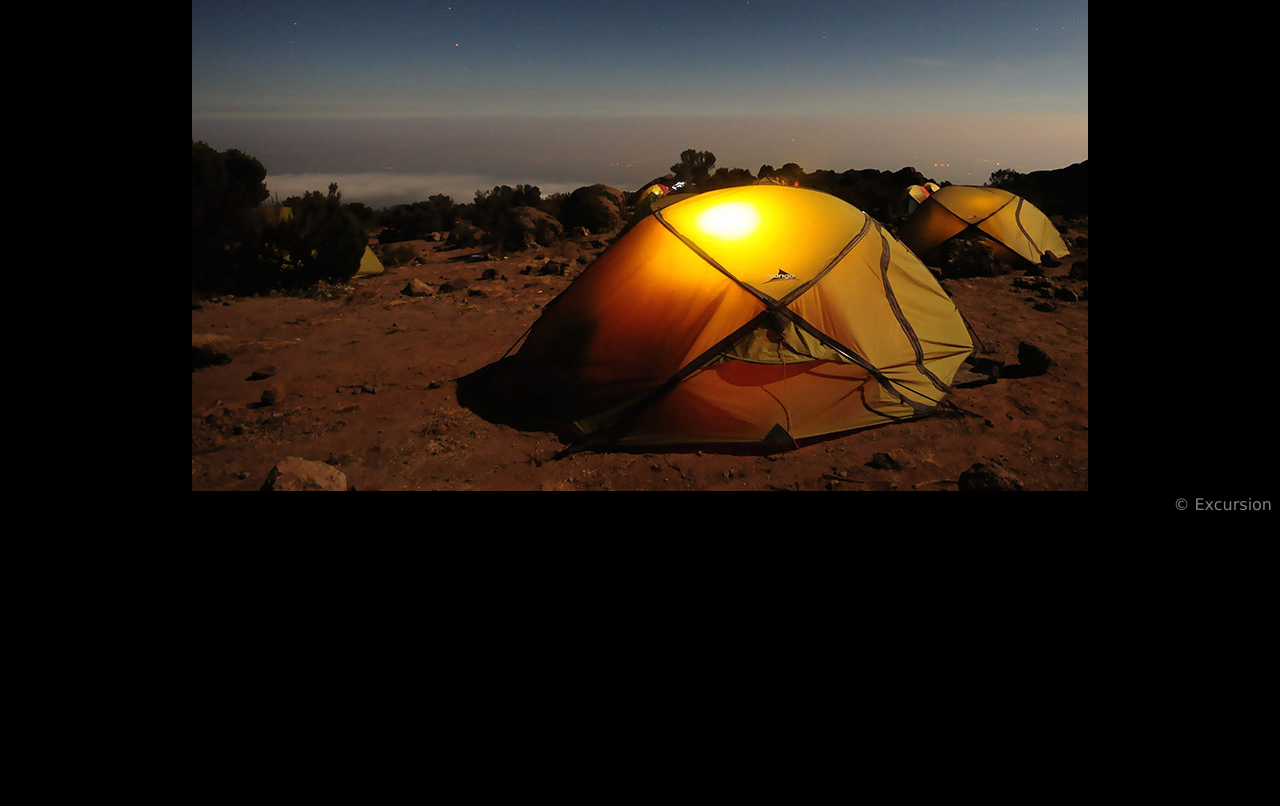
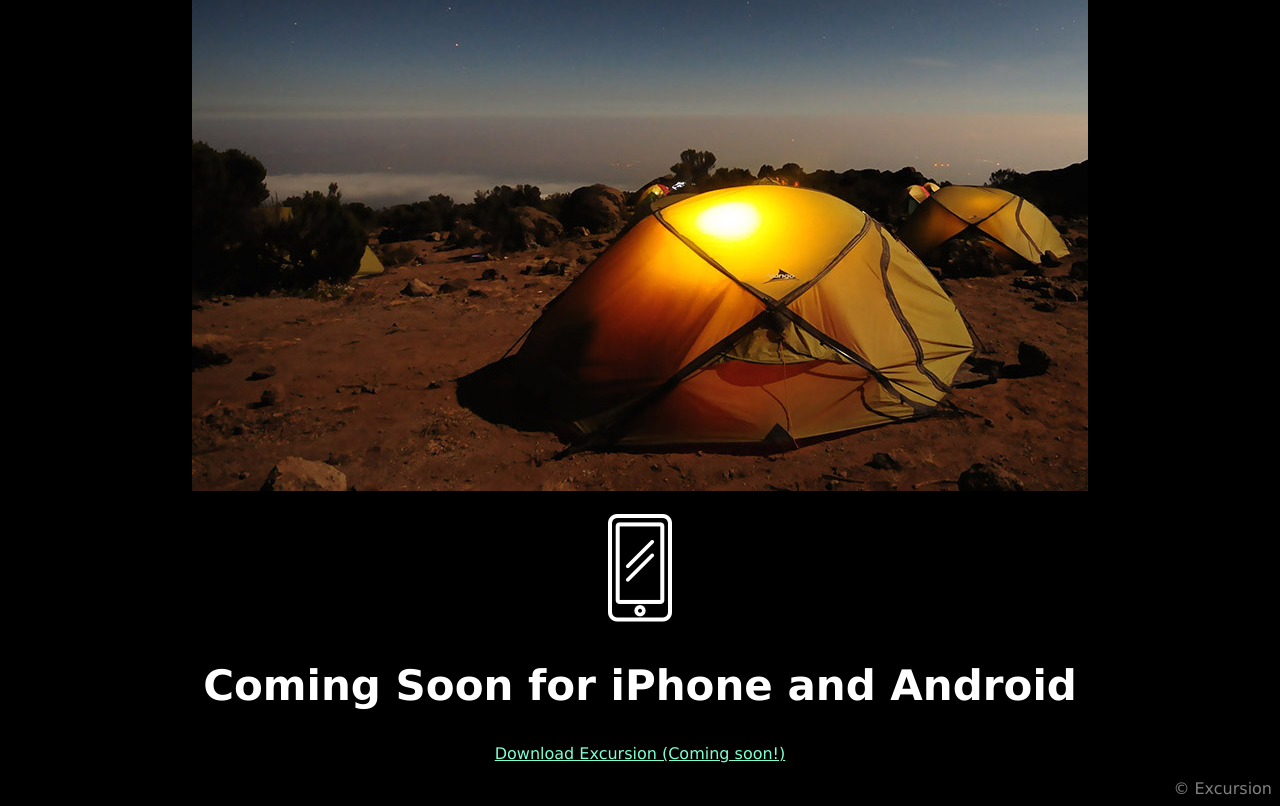
Before and after one commit to cmhatchell/excursion, a plain HTML site: page index.html in a window 1280 px wide. Shown: the part 504-1310 px from the top of the page. Before the commit the page ends 1026 px from the top, so only its background shows below. Drawn offline with Linux system fonts and the light colour scheme.

Commit message:
add second link and section 3

```diff
--- a/index.html
+++ b/index.html
@@ -22,6 +22,13 @@
       <h2>Your personal travel guide</h2>
       <p>Excursion remembers places you like, and recommends new points of interest around you.</p>
       <img src="resources/images/camp.jpg" alt="A picture of a camp">
+      <br><br>
+    </div>
+<!-- coming soon -->
+    <div class="coming-soon">
+      <img src="resources/images/phone.png" alt="A phone">
+      <h2>Coming Soon for iPhone and Android</h2>
+<p><a class="link--download" href="#">Download Excursion (Coming soon!)</a></p>
     </div>
     <footer>
     &copy Excursion
```
